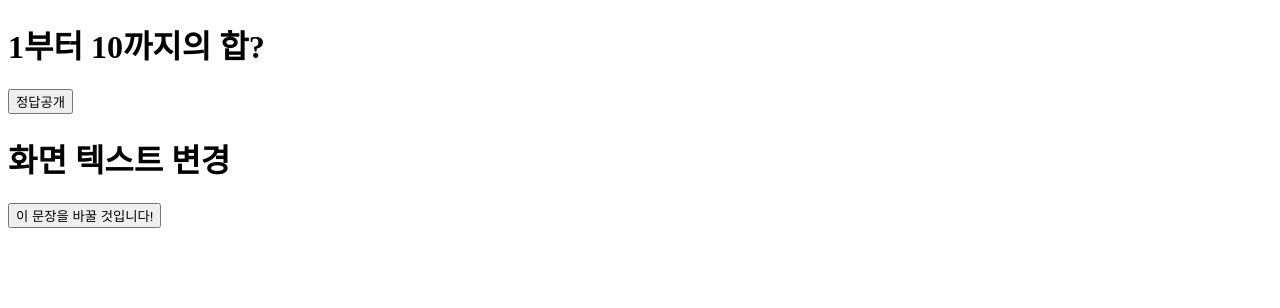
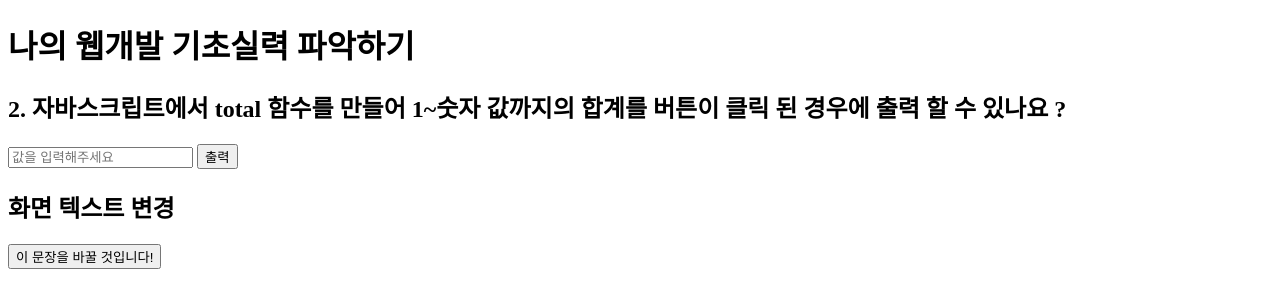
Before and after one commit to dsjk3172/Spring-Boot-Study, a plain HTML site: page index.html in a window 1280 px wide. Drawn offline with Linux system fonts and the light colour scheme.

Commit message:
question_2 수행

```diff
--- a/index.html
+++ b/index.html
@@ -7,10 +7,14 @@
     <title>Document</title>
 </head>
 <body>
-    <h1>1부터 10까지의 합?</h1>
-	<button onclick="alertDialogBox()">정답공개</button>
+    <h1>나의 웹개발 기초실력 파악하기</h1>
 
-    <h1>화면 텍스트 변경</h1>
+    <h2>2. 자바스크립트에서 total 함수를 만들어 1~숫자 값까지의 합계를 버튼이 클릭 된 경우에 출력 할 수 있나요 ?</h2>
+
+    <input type="text" name="question_2" id="question_2" placeholder="값을 입력해주세요">
+    <button onclick="question_2_DialogBox()">출력</button>
+
+    <h2>화면 텍스트 변경</h2>
     <button id = "text" onclick="change()">이 문장을 바꿀 것입니다!</button>
 
     <script src = "../js/test.js"></script>
--- a/js/test.js
+++ b/js/test.js
@@ -1,7 +1,8 @@
-function alertDialogBox() {
+function question_2_DialogBox() {
     var i = 0;
+    var end = document.getElementById('question_2').value;
     var sum = 0;
-    for(i; i <= 10; i++){
+    for(i; i <= end; i++){
         sum += i
     }
     alert(sum);
```
